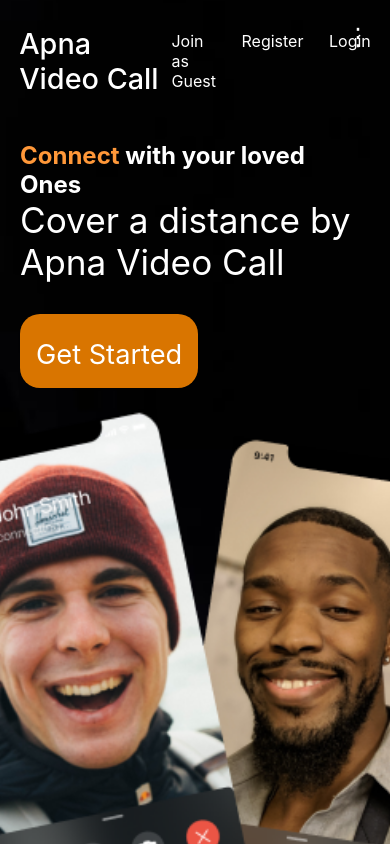
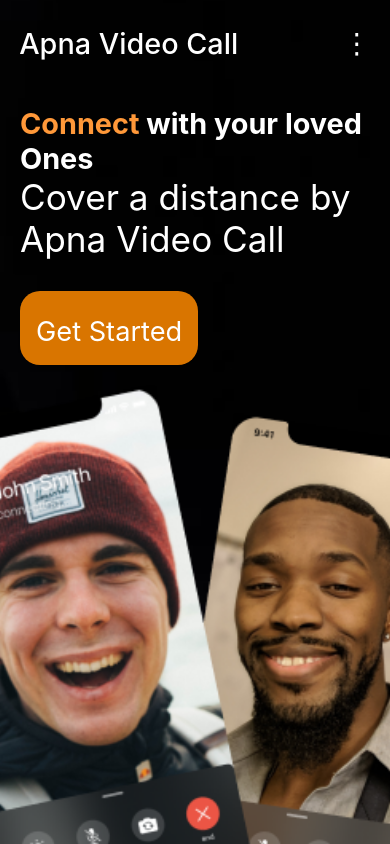
Before and after one commit to Dhanishkumar62/ApnaVideo-Call, a React (Create React App) app in the folder frontend/: page / in a window 390 px wide. Shown: the top 844 px of the page. Built offline with nearby package versions, Linux system fonts and the light colour scheme.

Commit message:
Update mobile Url

```diff
--- a/frontend/src/App.css
+++ b/frontend/src/App.css
@@ -13,7 +13,6 @@
   display: flex;
   justify-content: space-between;
   align-items: center;
-
 }
 
 .landingPageContainer nav h2 {
@@ -25,7 +24,13 @@
   display: flex;
   gap: 1.6rem;
   cursor: pointer;
+}
 
+/* ✅ FIX: NAVLIST P TAGS KO STYLE */
+.landingPageContainer nav .navlist p {
+  color: white;
+  margin: 0;
+  padding: 5px 0;
 }
 
 .landingMainContainer {
@@ -65,8 +70,8 @@
   justify-content: space-between;
   padding-inline: 20px;
   text-align: center;
+}
 
-}
 .meetContainer {
   display: flex;
   padding-inline: 20px;
@@ -75,13 +80,10 @@
   justify-content: center;
 }
 
-
-
 .leftPanel {
   height: 100%;
   display: flex;
   align-items: center;
-
 }
 
 .rightPanel {
@@ -95,58 +97,68 @@
   border-radius: 20px;
 }
 
-
-.mobileMenu{
-  display:none;
-  font-size:24px;
-  cursor:pointer;
-  color:white;
+.mobileMenu {
+  display: none;
+  font-size: 24px;
+  cursor: pointer;
+  color: white;
 }
 
-
-
-@media(max-width:768px){
-
-.landingMainContainer{
-  flex-direction:column;
-  padding:20px;
-  height:auto;
+/* ✅ Mobile Menu Fix */
+@media(max-width: 768px) {
+  .mobileMenu {
+    display: block;
+    font-size: 28px;
+    cursor: pointer;
+    color: white;
+    z-index: 1001;
   }
 
-.landingMainContainer h1{
-  font-size:1.5rem;
+  .landingPageContainer nav .navlist {
+    display: none;
+    position: absolute;
+    top: 70px;
+    right: 15px;
+    background: #000;
+    padding: 15px;
+    border-radius: 10px;
+    gap: 15px;
+    z-index: 1000;
+    flex-direction: column;
+    min-width: 150px;
   }
 
-.landingMainContainer img{
-  width:100%;
-  height:auto;
-  margin-top:20px;
+  .landingPageContainer nav .navlist.open {
+    display: flex;
   }
 
-
-.mobileMenu{
-  display:block;
-  position:absolute;
-  right:20px;
-  top:22px;
+  .landingPageContainer nav .navlist p {
+    color: white;
+    margin: 0;
+    padding: 8px 12px;
+    cursor: pointer;
+    white-space: nowrap;
   }
 
-
-.navlist{
-  display:none;
+  .landingPageContainer nav .navlist p:hover {
+    background: #333;
+    border-radius: 5px;
   }
 
-.navlist.open{
-  display:flex;
-  flex-direction:column;
-  position:absolute;
-  top:60px;
-  right:15px;
-  background:#000;
-  padding:10px 15px;
-  border-radius:10px;
-  gap:10px;
-  z-index:1000;
+  /* Responsive fixes */
+  .landingMainContainer {
+    flex-direction: column;
+    padding: 20px;
+    height: auto;
   }
 
+  .landingMainContainer h1 {
+    font-size: 1.8rem;
   }
+
+  .landingMainContainer img {
+    width: 100%;
+    height: auto;
+    margin-top: 20px;
+  }
+}
--- a/frontend/src/pages/Authentication.jsx
+++ b/frontend/src/pages/Authentication.jsx
@@ -17,7 +17,7 @@
 
 
 
-
+// TODO remove, this demo shouldn't need to reset the theme.
 
 const defaultTheme = createTheme();
 
@@ -76,18 +76,14 @@
                     sm={4}
                     md={7}
                     sx={{
-                  backgroundImage: 'url(https://images.pexels.com/photos/33109/fall-autumn-red-season.jpg?auto=compress&cs=tinysrgb&w=1920)',
+                        backgroundImage: 'url(https://source.unsplash.com/random?wallpapers)',
                         backgroundRepeat: 'no-repeat',
+                        backgroundColor: (t) =>
+                            t.palette.mode === 'light' ? t.palette.grey[50] : t.palette.grey[900],
                         backgroundSize: 'cover',
                         backgroundPosition: 'center',
-                  height: '100vh',
                     }}
                 />
-
-
-
-
-
                 <Grid item xs={12} sm={8} md={5} component={Paper} elevation={6} square>
                     <Box
                         sx={{
```
Also changed, not shown: frontend/package.json (+7 -1 lines). Lines whose indentation alone changed are shown as unchanged.
